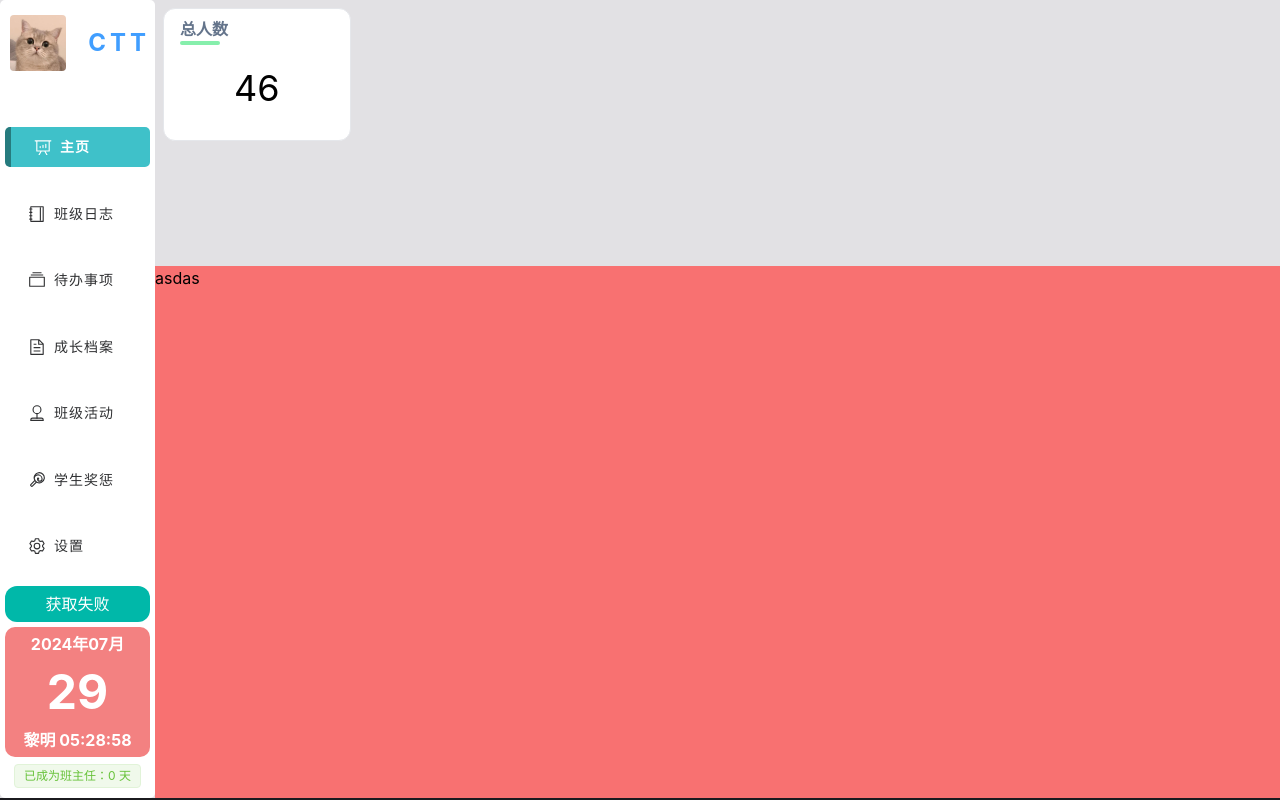
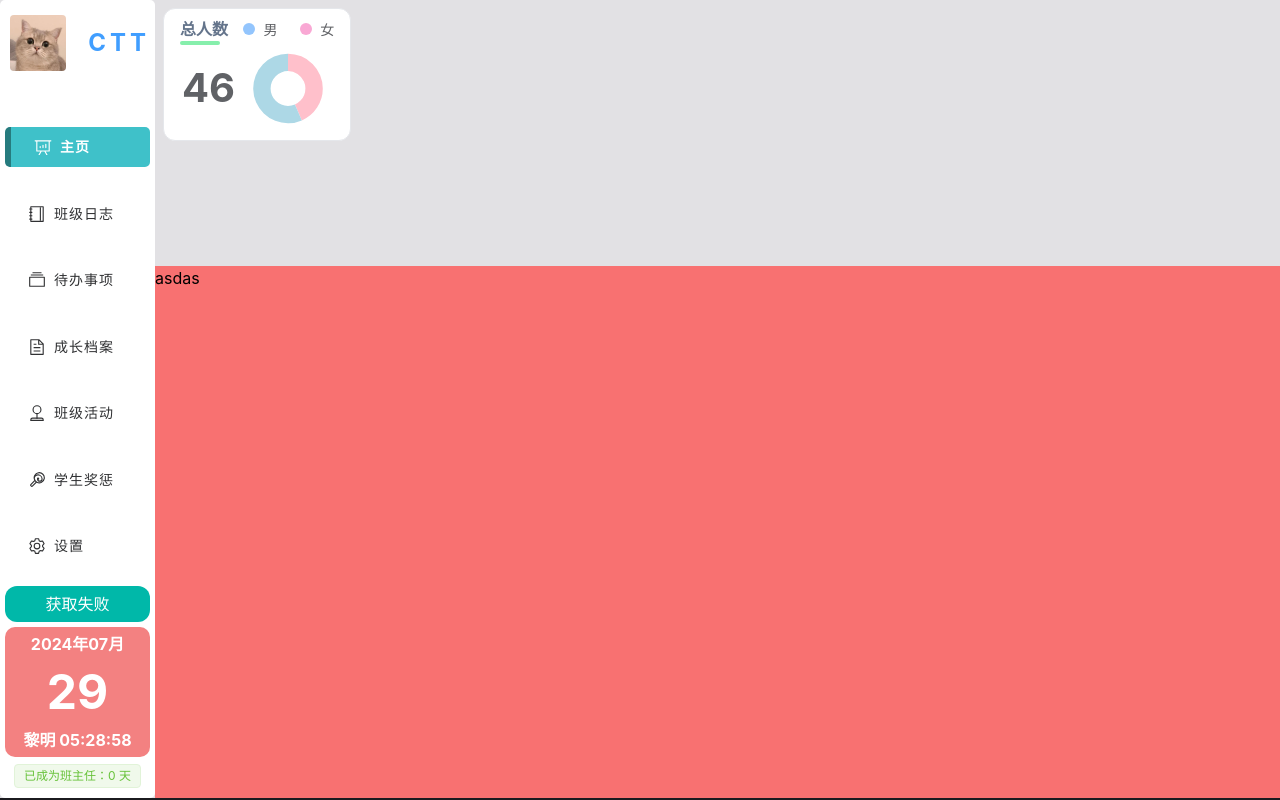
Before and after one commit to pureskys/classroom-teacher-toolbox, a Vue app: page /#/ in a window 1280 px wide. Built offline with nearby package versions, Linux system fonts and the light colour scheme; no server answers; a web font is replaced by a local one.

Commit message:
做了个小组件

```diff
--- a/package.json
+++ b/package.json
@@ -22,6 +22,7 @@
     "@electron-toolkit/utils": "^3.0.0",
     "@element-plus/icons-vue": "^2.3.1",
     "axios": "^1.7.3",
+    "echarts": "^5.5.1",
     "electron-updater": "^6.1.7",
     "element-china-area-data": "^6.1.0",
     "element-plus": "^2.7.8",
--- a/src/renderer/src/pages/home/home.vue
+++ b/src/renderer/src/pages/home/home.vue
@@ -6,15 +6,27 @@
         class="m-2 flex h-1/2 w-1/6 min-w-fit flex-col rounded-xl border border-gray-200 bg-white p-2"
       >
         <!--        总人数上边布局-->
-        <div class="flex">
+        <div class="flex justify-between">
           <span class="ml-2 text-sm font-semibold text-slate-500 lg:text-base">总人数</span>
+          <!--          上边的右边布局-->
+          <div class="flex flex-1 flex-row justify-around space-x-2">
+            <div class="ml-2 flex flex-1 items-center justify-center space-x-2 rounded-3xl">
+              <div class="h-3 w-3 rounded-3xl bg-blue-300"></div>
+              <el-text>男</el-text>
+            </div>
+            <div class="flex flex-1 items-center justify-center space-x-2 rounded-3xl">
+              <div class="h-3 w-3 rounded-3xl bg-pink-300"></div>
+              <el-text>女</el-text>
+            </div>
+          </div>
         </div>
         <!--        分割线-->
         <div class="ml-2 h-1 w-10 rounded-xl bg-green-300"></div>
         <!--        总人数下边布局-->
-        <div class="flex flex-1">
+        <div class="flex flex-1 pl-2.5">
           <div class="flex flex-1 items-center justify-center">
-            <div class="text-4xl text-black">46</div>
+            <el-text style="font-weight: bold; font-size: 2.5rem">46</el-text>
+            <div ref="all_students_chart" class="h-full w-full"></div>
           </div>
         </div>
       </div>
@@ -62,14 +74,49 @@
 
 <script setup>
 import { UploadFilled } from '@element-plus/icons-vue'
-import { ref } from 'vue'
+import { nextTick, onMounted, ref } from 'vue'
 import { genFileId } from 'element-plus'
+import * as echarts from 'echarts'
 
 const is_show_dialog_upload = ref(false) // 弹窗状态控制
 const is_upload_button = ref(true) //禁用上传按钮状态
 const upload = ref() //文件暂存地址
 const file_path = ref() //文件路径
 const jsonData = ref() //获取的excel——to——json
+const all_students_chart_data = {
+  tooltip: {
+    trigger: 'item'
+  },
+  series: [
+    {
+      name: '总人数：',
+      type: 'pie',
+      radius: ['40%', '80%'],
+      avoidLabelOverlap: true,
+      label: {
+        show: false,
+        position: 'center'
+      },
+      data: [
+        { value: 20, name: '女生', itemStyle: { color: '#FFC0CB' } },
+        { value: 26, name: '男生', itemStyle: { color: '#ADD8E6' } }
+      ]
+    }
+  ]
+}
+const all_students_chart = ref()
+
+onMounted(async () => {
+  await nextTick()
+  drawEcharts()
+})
+const drawEcharts = () => {
+  const all_students_chart1 = echarts.init(all_students_chart.value)
+  all_students_chart1.setOption(all_students_chart_data)
+  window.addEventListener('resize', () => {
+    all_students_chart1.resize()
+  })
+}
 
 // 文件状态改变时调用
 const handleChange = (file) => {
```
Also changed, not shown: 1 other file (tests, documents, lock files or other folders).
